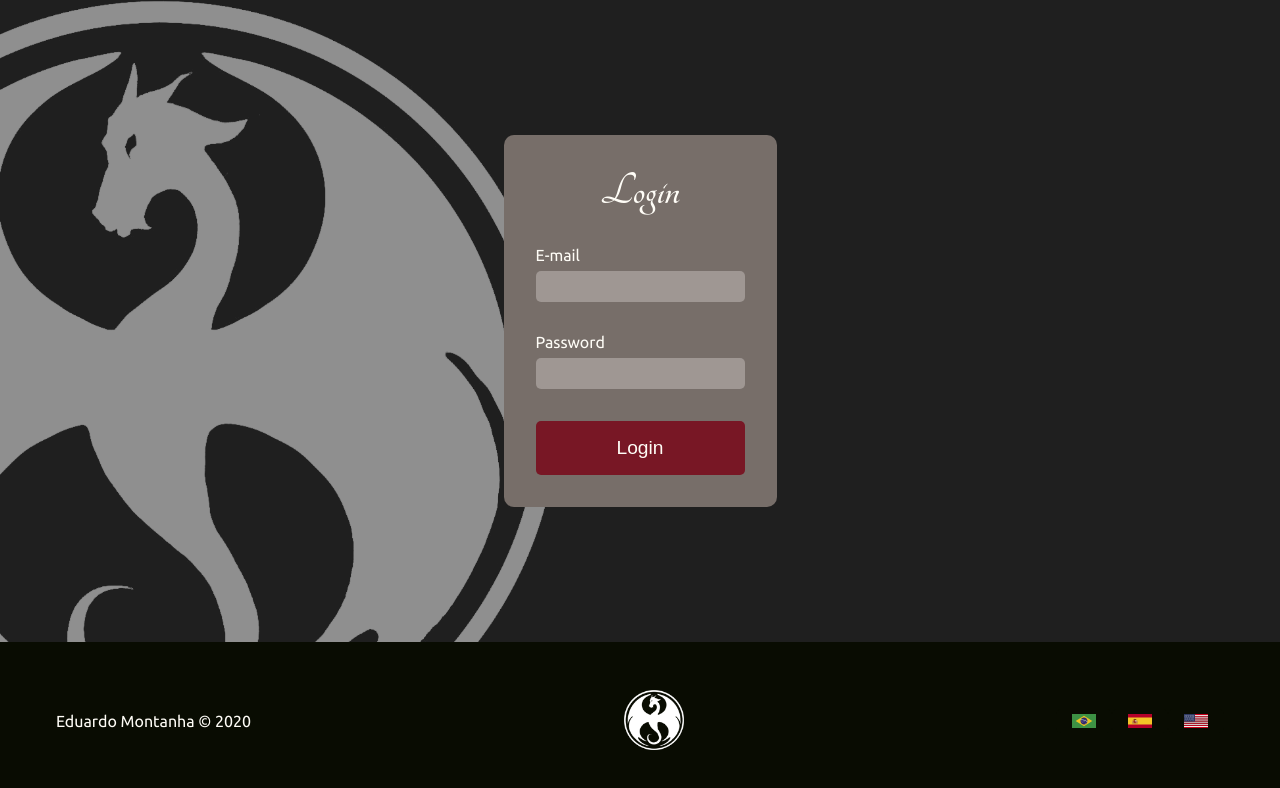
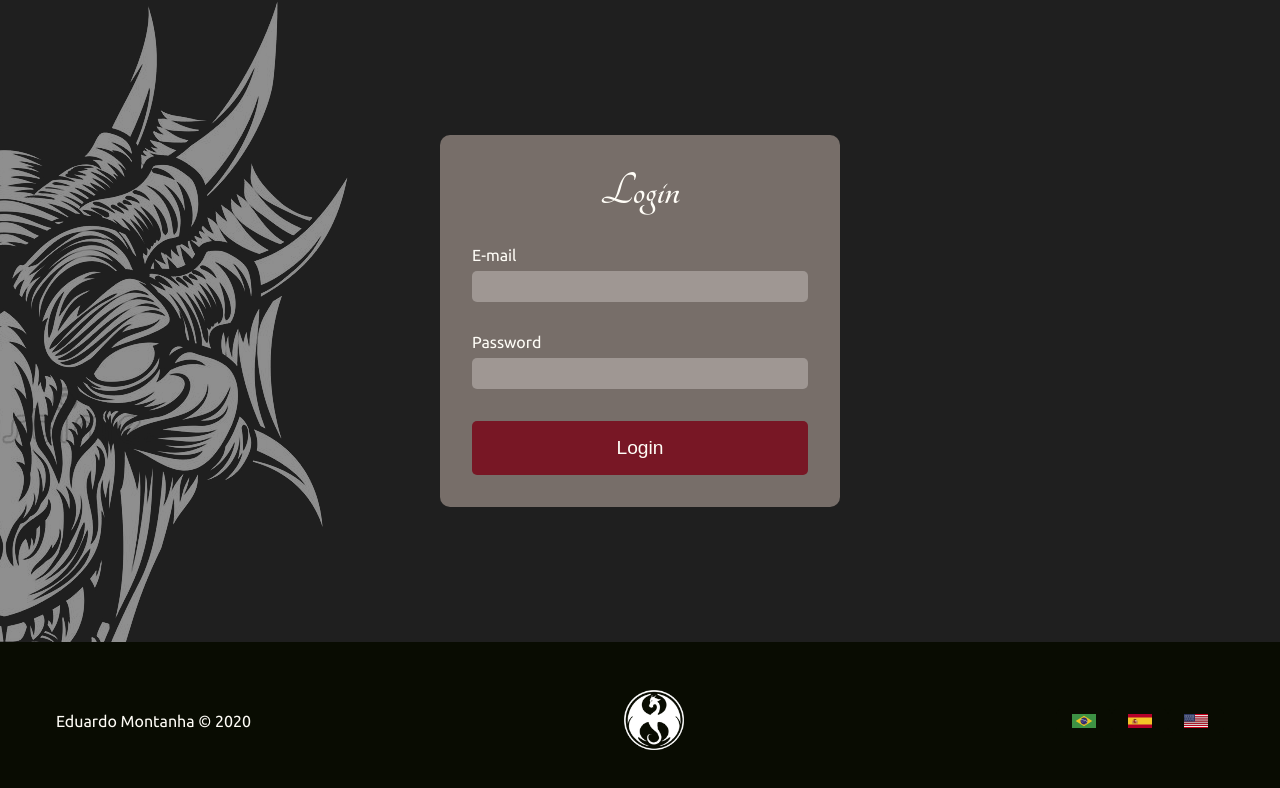
Before and after one commit to EduardoMontanha/test-cwi-react, a React (Create React App) app: page /login in a window 1280 px wide. Shown: the top 788 px of the page. Built offline with nearby package versions, Linux system fonts and the light colour scheme.

Commit message:
Change body background

```diff
--- a/src/styles/_theme.scss
+++ b/src/styles/_theme.scss
@@ -87,6 +87,7 @@ button {
 /* Common Classes */
 /* ##################### */
 .container {
+    width: 100%;
     max-width: 1200px;
     padding: 0 1rem;
     margin: 0 auto;
@@ -126,10 +127,10 @@ button {
         width: 100vw;
         height: 100vh;
         opacity: 0.5;
-        background-image: url(../assets/images/logo-big.png);
+        background-image: url(../assets/images/background.png);
         background-repeat: no-repeat;
-        background-size: contain;
-        background-position-x: -50%;
+        background-size: 688px 822px;
+        background-position-x: -340px;
         z-index: -1;
     }
 }
```
